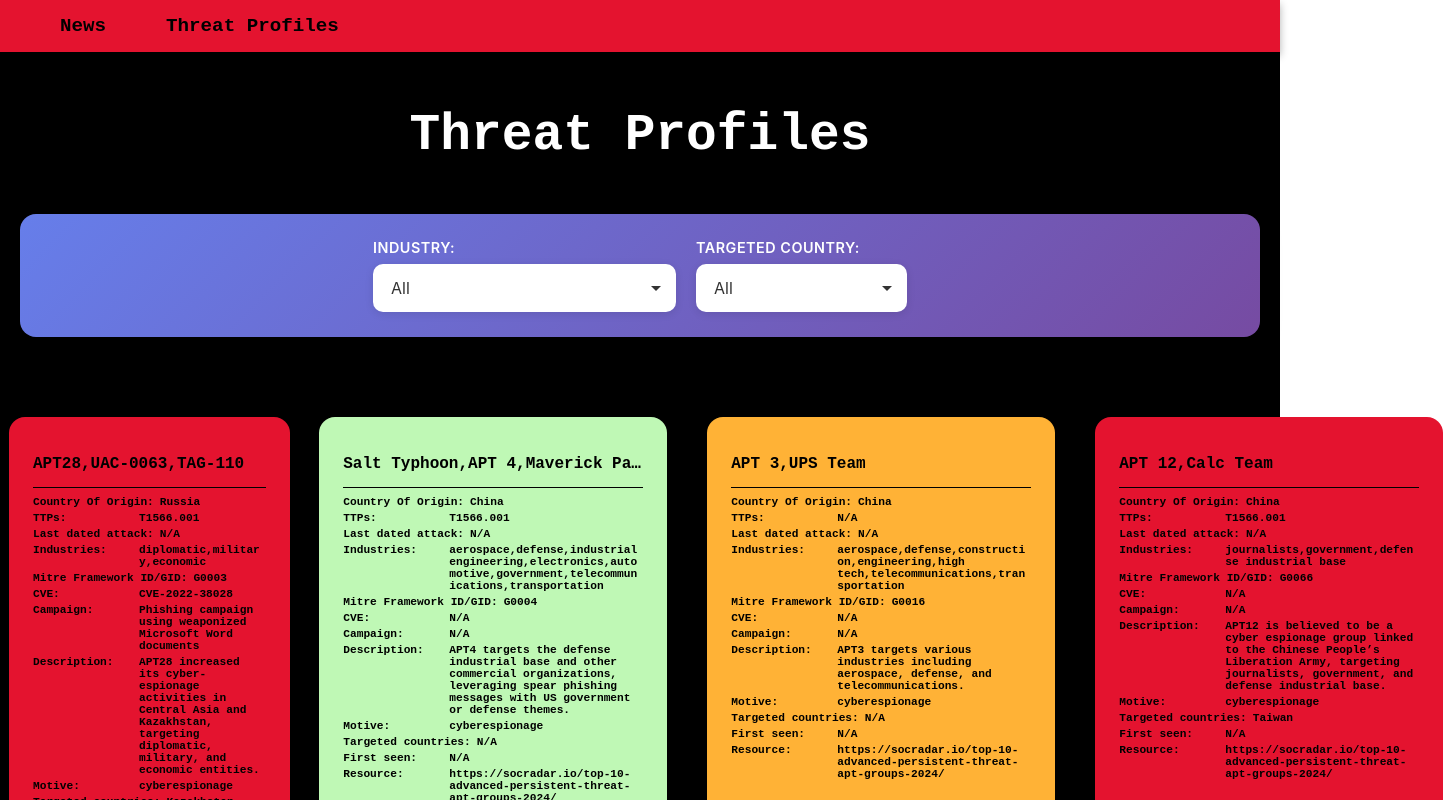
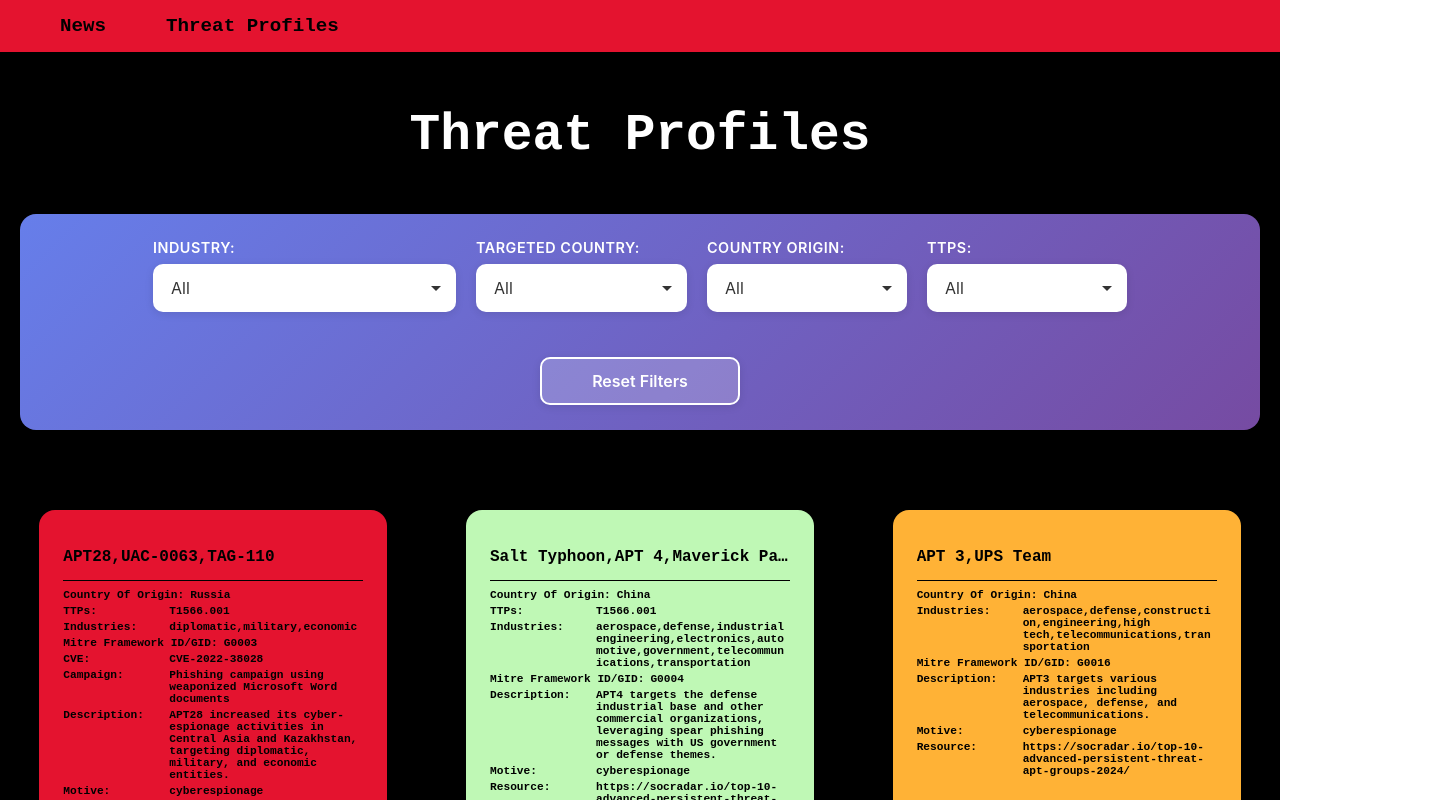
Before and after one commit to skansher/threat-vector, a React (Create React App) app: page /profile in a window 1280 px wide. Shown: the top 800 px of the page, 1443 px wide, since content can reach past the window. Built offline with nearby package versions, Linux system fonts and the light colour scheme.

Commit message:
Add additional filters & removed N/A and Parse Errors

```diff
--- a/src/CSS/profile.css
+++ b/src/CSS/profile.css
@@ -3,7 +3,8 @@
     display: flex !important;
     gap: 20px;
     justify-content: center;
-    align-items: flex-end; margin-bottom: 40px;
+    align-items: flex-end;
+    margin-bottom: 40px;
     padding: 25px;
     background: linear-gradient(135deg, #667eea 0%, #764ba2 100%);
     border-radius: 16px;
@@ -15,7 +16,8 @@
 .filter {
     display: flex;
     flex-direction: column;
-    gap: 8px; min-width: 200px;
+    gap: 8px;
+    min-width: 200px;
 }
 
 .filter label {
@@ -54,8 +56,8 @@
     outline: none;
     border-color: #667eea;
     box-shadow: 0 0 0 3px rgba(102, 126, 234, 0.2);
+}
 
-}
 /* Select options styling */
 .filter select option {
     padding: 10px;
@@ -63,7 +65,7 @@
     color: #333;
 }
 
-/* card Container */
+/* Card Container */
 .card-container {
   display: grid;
   grid-template-columns: repeat(4, 1fr);
@@ -79,13 +81,13 @@
 }
 
 /* Responsive Breakpoints */
-@media (max-width: 1200px) {
+@media (max-width: 1400px) {
   .card-container {
     grid-template-columns: repeat(3, 1fr);
   }
 }
 
-@media (max-width: 1200px) {
+@media (max-width: 1000px) {
   .card-container {
     grid-template-columns: repeat(2, 1fr);
   }
@@ -105,3 +107,27 @@
     grid-template-columns: 1fr;
   }
 }
+
+.reset-button {
+  padding: 12px 24px;
+  font-size: 1rem;
+  font-weight: 600;
+  font-family: inherit;
+  border: 2px solid #ffffff;
+  border-radius: 10px;
+  background-color: rgba(255, 255, 255, 0.2);
+  color: #ffffff;
+  cursor: pointer;
+  transition: all 0.3s ease;
+  box-shadow: 0 2px 8px rgba(0, 0, 0, 0.1);
+}
+
+.reset-button:hover {
+  background-color: #ffffff;
+  color: #667eea;
+  box-shadow: 0 4px 12px rgba(255, 255, 255, 0.3);
+}
+
+.reset-button:active {
+  transform: scale(0.98);
+}
--- a/src/Components/NewsCard.jsx
+++ b/src/Components/NewsCard.jsx
@@ -1,5 +1,3 @@
-
-import React, { useState } from "react";
 import "../CSS/newscard.css";
 
 const NewsCard = ({news, index}) => {
--- a/src/Components/Profile.jsx
+++ b/src/Components/Profile.jsx
@@ -10,19 +10,33 @@
   const [filteredProfiles, setFilteredProfiles] = useState([]);
   const [filters, setFilters] = useState({
     industry: "",
-    country: "",
+    countryTarget: "",
+    countryOrigin: "",
+    ttps: ""
   });
   const [industryOptions, setIndustryOptions] = useState([]);
-  const [countryOptions, setCountryOptions] = useState([]);
+  const [countryTargetOptions, setcountryTargetOptions] = useState([]);
+  const [countryOriginOptions, setcountryOriginOptions] = useState([]);
+  const [ttpsOptions, setTTPsOptions] = useState([]);
+
+    const handleResetFilters = () => {
+    setFilters({
+      industry: "",
+      countryTarget: "",
+      countryOrigin: "",
+      ttps: ""
+    });
+  };
 
   useEffect(() => {
     const profilesArray = Object.entries(aptProfilesData).map(([key, value]) => ({
       profileKey: key,
       ...value[0],
-    }));
-
+    }))
+    .filter(profile => profile.alias !== "Parse Error");
     setProfiles(profilesArray);
     setFilteredProfiles(profilesArray);
+
 
     const industries = Array.from(
       new Set(profilesArray.flatMap(p =>
@@ -30,14 +44,28 @@
       ))
     ).sort();
 
-    const countries = Array.from(
+    const countriesTargeted = Array.from(
       new Set(profilesArray.flatMap(p =>
         p["Targeted country"] ? p["Targeted country"].split(',').map(c => c.trim()) : []
       ))
     ).sort();
 
+    const countryOrigin = Array.from(
+      new Set(profilesArray.flatMap(p =>
+        p["Country of Origin"] ? p["Country of Origin"].split(',').map(c => c.trim()) : []
+      ))
+    ).sort();
+
+    const TTPs = Array.from(
+      new Set(profilesArray.flatMap(p =>
+        p.TTPs ? p.TTPs.split(',').map(t => t.trim()) : []
+      ))
+    ).sort();
+
     setIndustryOptions(industries);
-    setCountryOptions(countries);
+    setcountryTargetOptions(countriesTargeted);
+    setcountryOriginOptions(countryOrigin);
+    setTTPsOptions(TTPs);
   }, []);
 
   const handleFilterChange = (e) => {
@@ -48,15 +76,19 @@
   useEffect(() => {
     if (!profiles.length) return;
 
-    const { industry, country } = filters;
+    const { industry, countryTarget, countryOrigin, ttps } = filters;
 
     const sorted = [...profiles].sort((a, b) => {
       const aMatches =
         (!industry || (a.Industries?.toLowerCase().includes(industry.toLowerCase()))) &&
-        (!country || (a["Targeted country"]?.toLowerCase().includes(country.toLowerCase())));
+        (!countryTarget || (a["Targeted country"]?.toLowerCase().includes(countryTarget.toLowerCase()))) &&
+        (!countryOrigin || (a["Country origin"]?.toLowerCase().includes(countryOrigin.toLowerCase()))) &&
+        (!ttps || (a.TTPs?.toLowerCase().includes(ttps.toLowerCase())));
       const bMatches =
         (!industry || (b.Industries?.toLowerCase().includes(industry.toLowerCase()))) &&
-        (!country || (b["Targeted country"]?.toLowerCase().includes(country.toLowerCase())));
+        (!countryTarget || (b["Targeted country"]?.toLowerCase().includes(countryTarget.toLowerCase()))) &&
+        (!countryOrigin || (b["Country origin"]?.toLowerCase().includes(countryOrigin.toLowerCase()))) &&
+        (!ttps || (b.TTPs?.toLowerCase().includes(ttps.toLowerCase())));
 
       if (aMatches && !bMatches) return -1;
       if (!aMatches && bMatches) return 1;
@@ -93,19 +125,55 @@
             <label htmlFor="country">Targeted Country:</label>
             <select
               id="country"
-              name="country"
-              value={filters.country}
+              name="countryTarget"
+              value={filters.countryTarget}
               onChange={handleFilterChange}
             >
               <option value="">All</option>
-              {countryOptions.map((c, idx) => (
+              {countryTargetOptions.map((c, idx) => (
                 <option key={idx} value={c}>{c}</option>
               ))}
             </select>
           </div>
+
+           <div className="filter">
+            <label htmlFor="origin">Country Origin:</label>
+            <select
+              id="origin"
+              name="countryOrigin"
+              value={filters.countryOrigin}
+              onChange={handleFilterChange}
+            >
+              <option value="">All</option>
+              {countryOriginOptions.map((ind, idx) => (
+                <option key={idx} value={ind}>{ind}</option>
+              ))}
+            </select>
+          </div>
+
+           <div className="filter">
+            <label htmlFor="ttps">TTPs:</label>
+            <select
+              id="ttps"
+              name="ttps"
+              value={filters.ttps}
+              onChange={handleFilterChange}
+            >
+              <option value="">All</option>
+              {ttpsOptions.map((ind, idx) => (
+                <option key={idx} value={ind}>{ind}</option>
+              ))}
+            </select>
+          </div>
+
+          <div className="filter">
+            <label>&nbsp;</label>
+            <button className="reset-button" onClick={handleResetFilters}>
+              Reset Filters
+            </button>
+          </div>
         </div>
 
-        {/* Cards - REMOVED INLINE STYLES */}
         <div className="card-container">
           {filteredProfiles.length > 0 ? (
             filteredProfiles.map((profile, index) => (
--- a/src/Components/ProfileCard.jsx
+++ b/src/Components/ProfileCard.jsx
@@ -16,6 +16,11 @@
         setImages(prev => [...prev, ...imageUrls]);
     };
 
+    // Helper function to check if a field should be displayed
+    const hasValue = (value) => {
+        return value && value.trim() !== "" && value !== "N/A";
+    };
+
     return (
         <div className={`threat-card ${colorClass}`}>
             {/* Top Icon */}
@@ -29,54 +34,89 @@
 
             {/* Key Info */}
             <div className="card-fields">
+                {hasValue(profile["Country of Origin"]) && (
                     <div className="field">
                         <label>Country Of Origin:</label>
-                    <span>{profile["Country of Origin"] || 'N/A'}</span>
+                        <span>{profile["Country of Origin"]}</span>
                     </div>
+                )}
+
+                {hasValue(profile.TTPs) && (
                     <div className="field">
                         <label>TTPs:</label>
-                    <span>{profile.TTPs || 'N/A'}</span>
+                        <span>{profile.TTPs}</span>
                     </div>
+                )}
+
+                {hasValue(profile["Last dated attack"]) && (
                     <div className="field">
                         <label>Last dated attack:</label>
-                    <span>{profile["Last dated attack"] || 'N/A'}</span>
+                        <span>{profile["Last dated attack"]}</span>
                     </div>
+                )}
+
+                {hasValue(profile.Industries) && (
                     <div className="field">
                         <label>Industries:</label>
-                    <span>{profile.Industries || 'N/A'}</span>
+                        <span>{profile.Industries}</span>
                     </div>
+                )}
+
+                {hasValue(profile["Mitre Framework ID/GID"]) && (
                     <div className="field">
                         <label>Mitre Framework ID/GID:</label>
-                    <span>{profile["Mitre Framework ID/GID"] || 'N/A'}</span>
+                        <span>{profile["Mitre Framework ID/GID"]}</span>
                     </div>
+                )}
+
+                {hasValue(profile.CVE) && (
                     <div className="field">
                         <label>CVE:</label>
-                    <span>{profile.CVE || 'N/A'}</span>
+                        <span>{profile.CVE}</span>
                     </div>
+                )}
+
+                {hasValue(profile.Campaign) && (
                     <div className="field">
                         <label>Campaign:</label>
-                    <span>{profile.Campaign || 'N/A'}</span>
+                        <span>{profile.Campaign}</span>
                     </div>
+                )}
+
+                {hasValue(profile.Description) && (
                     <div className="field">
                         <label>Description:</label>
-                    <span>{profile.Description || 'N/A'}</span>
+                        <span>{profile.Description}</span>
                     </div>
+                )}
+
+                {hasValue(profile.Motive) && (
                     <div className="field">
                         <label>Motive:</label>
-                    <span>{profile.Motive || 'N/A'}</span>
+                        <span>{profile.Motive}</span>
                     </div>
+                )}
+
+                {hasValue(profile["Targeted country"]) && (
                     <div className="field">
                         <label>Targeted countries:</label>
-                    <span>{profile["Targeted country"] || 'N/A'}</span>
+                        <span>{profile["Targeted country"]}</span>
                     </div>
+                )}
+
+                {hasValue(profile["First seen"]) && (
                     <div className="field">
                         <label>First seen:</label>
-                    <span>{profile["First seen"] || 'N/A'}</span>
+                        <span>{profile["First seen"]}</span>
                     </div>
+                )}
+
+                {hasValue(profile.URL) && (
                     <div className="field">
                         <label>Resource:</label>
-                    <span>{profile["URL"] || 'N/A'}</span>
+                        <span>{profile.URL}</span>
                     </div>
+                )}
             </div>
 
             {/* Bottom Section */}
```
Also changed, not shown: 1 other file (tests, documents, lock files or other folders). Lines whose indentation alone changed are shown as unchanged.
